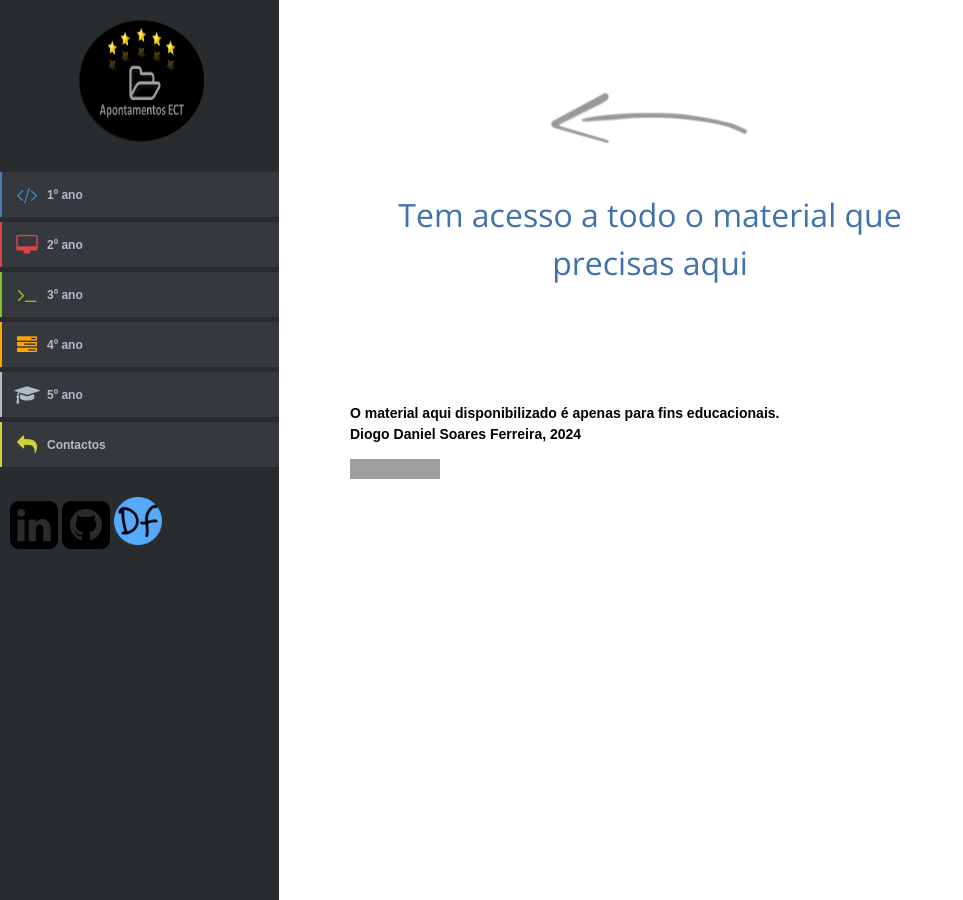
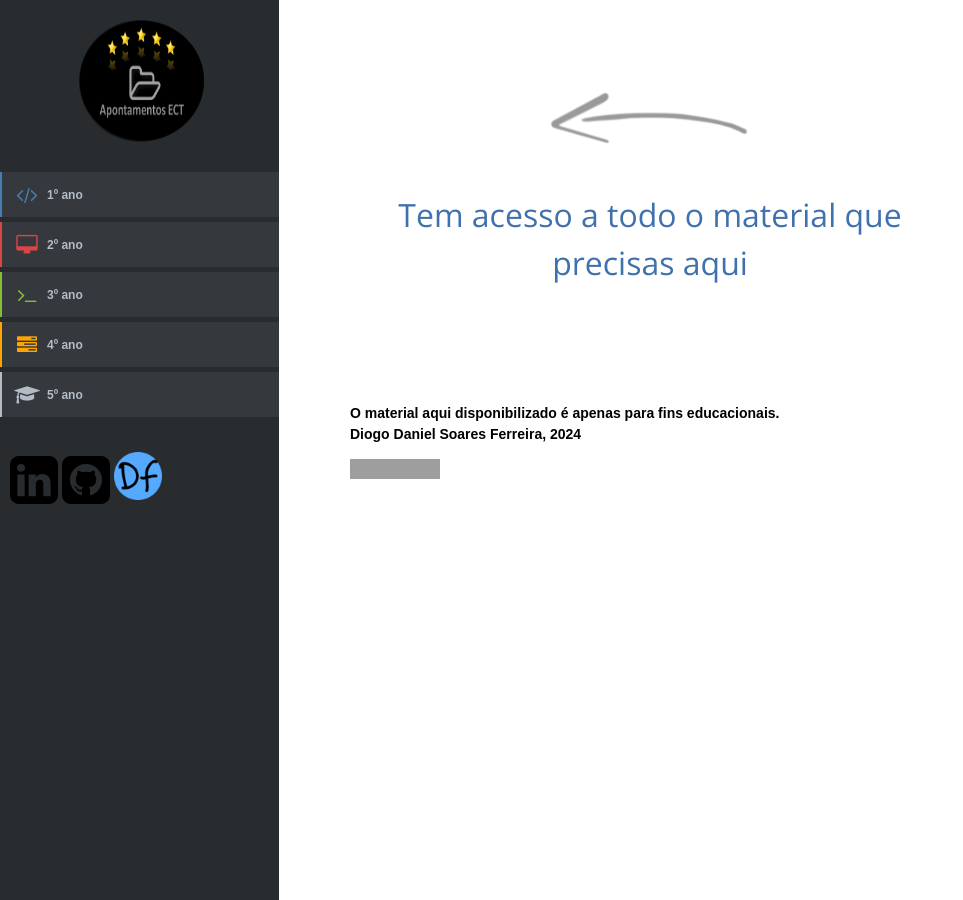
Before and after one commit to diogodanielsoaresferreira/diogodanielsoaresferreira.github.io, a Jekyll site: the page apontamentosect/index.html, which Jekyll copies as it is, in a window 1280 px wide. Shown: the whole page, without its empty margins (0-963 px from the left). Built offline with Jekyll 4.4.1, drawn with Linux system fonts in a browser that asks for light colours; nearby versions of some CDN libraries; comment, search, counter and statistics services are not loaded; grey boxes are pictures that could not be loaded.

Commit message:
Remove contacts sidebar

```diff
--- a/apontamentosect/index.html
+++ b/apontamentosect/index.html
@@ -135,11 +135,6 @@ diogodsferreira@gmail.com
 
 				</div>
 
-				<div class="link-yellow">
-				<a href="#" id="contact">
-					<i class="fa fa-reply"></i>Contactos
-				</a></div>
-
 			</div>
 
 			<div class="imagerefs">
--- a/apontamentosect/scripts/filewidget.js
+++ b/apontamentosect/scripts/filewidget.js
@@ -239,12 +239,4 @@ $(document).ready(function(){
 		$('#mailform').remove();
 		$('#filew').append("<iframe id=\"added\" src=\"https://app.box.com/embed/s/g8813sh3ifou5xn6eh4fytxs5ws19dtg?sortColumn=date&view=icon\" width=\"800\" height=\"550\" frameborder=\"0\" allowfullscreen webkitallowfullscreen msallowfullscreen></iframe>");
 	});
-	$("#contact").click(function(event){
-		$('.menu').remove();
-		$('#added').remove();
-		$('#mailform').remove();
-		$('#filew').append(
-		"<div id=\"mailform\"><p>Se por qualquer razão desejares entrar em contacto, não hesites em preencher formulário abaixo.</p><a id=\"foxyform_embed_link_146723\" href=\"http://br.foxyform.com/\">foxyform</a><script type=\"text/javascript\">(function(d, t){var g = d.createElement(t),s = d.getElementsByTagName(t)[0];g.src = \"http://br.foxyform.com/js.php?id=146723&sec_hash=98bd9203b5b&width=350px\";s.parentNode.insertBefore(g, s);}(document, \"script\"));</script></div>"
-		);
-	});
 });
```
